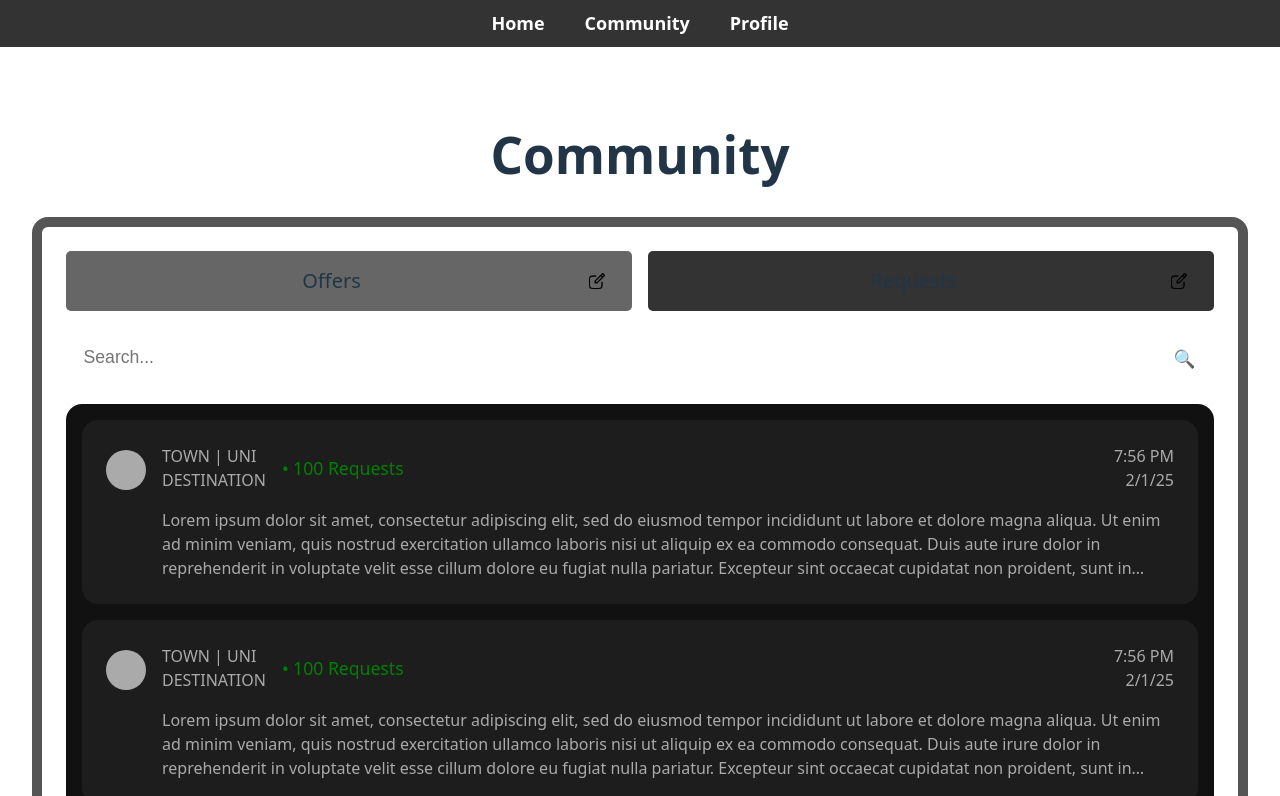
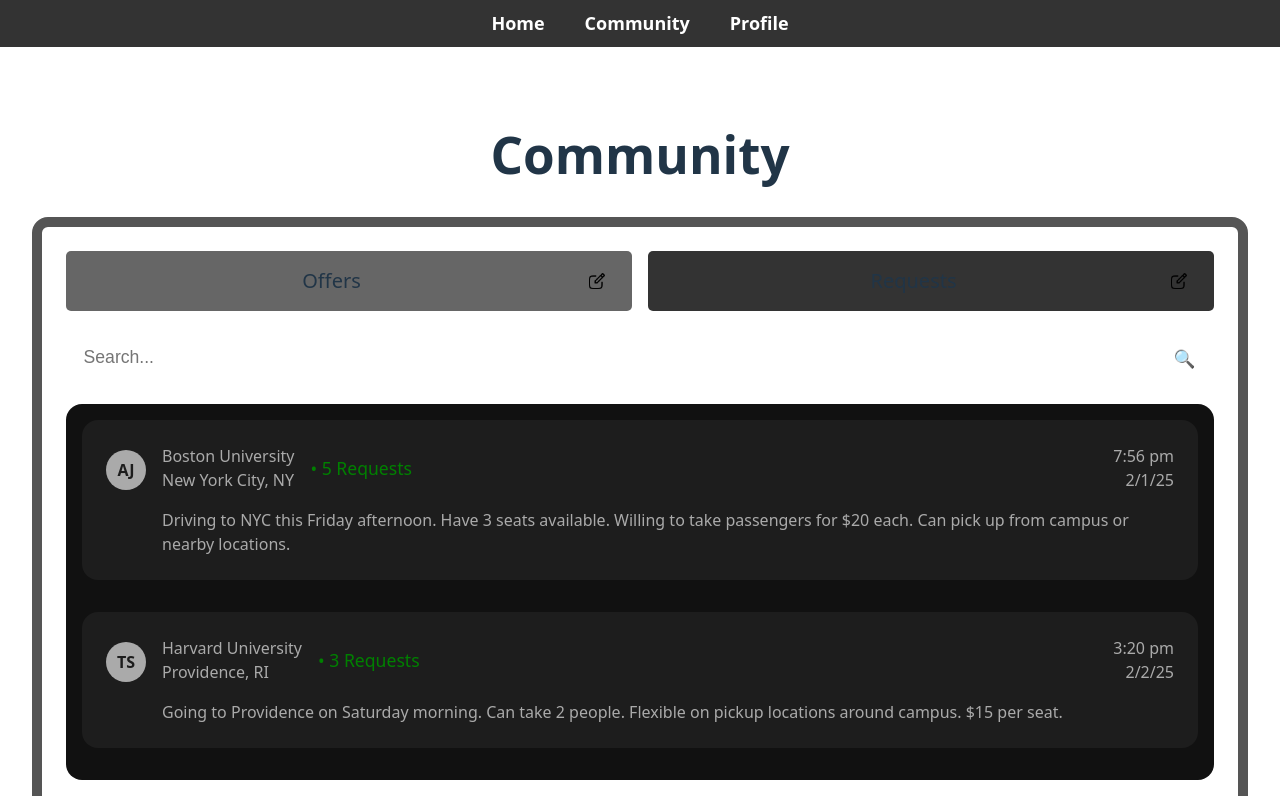
Before and after one commit to tanushsavadi/travy, a React (Vite) app: page /community in a window 1280 px wide. Shown: the top 796 px of the page. Built offline with nearby package versions, Linux system fonts and the light colour scheme.

Commit message:
Added mock post data

```diff
--- a/src/App.tsx
+++ b/src/App.tsx
@@ -1,7 +1,7 @@
 import { useState } from "react";
 import { BrowserRouter as Router, Routes, Route, Link } from "react-router-dom";
 import "./App.css";
-import Community from "./pages/Community"; // Import the Community component
+import Community from "./pages/community"; // Import the Community component
 
 function Home() {
   return (
--- a/src/components/CreatePost.tsx
+++ b/src/components/CreatePost.tsx
@@ -9,10 +9,25 @@ interface CreatePostProps {
   activeTab: "offers" | "requests";
 }
 
-const maxPassengerOptions = ['1', '2', '3', '4', '5', '6', '7', '8', '9', '10', '11', '12', '13', '14', '15'];
+const maxPassengerOptions = [
+  "1",
+  "2",
+  "3",
+  "4",
+  "5",
+  "6",
+  "7",
+  "8",
+  "9",
+  "10",
+  "11",
+  "12",
+  "13",
+  "14",
+  "15",
+];
 
 const CreatePost: React.FC<CreatePostProps> = ({ onClose, activeTab }) => {
-
   const [rideType, setRideType] = React.useState<"offer" | "request">("offer");
 
   // Update rideType based on activeTab
@@ -27,7 +42,6 @@ const CreatePost: React.FC<CreatePostProps> = ({ onClose, activeTab }) => {
   return (
     <div className="overlay">
       <div className="content">
-
         <button className="close-button" onClick={onClose}>
           X
         </button>
@@ -35,7 +49,6 @@ const CreatePost: React.FC<CreatePostProps> = ({ onClose, activeTab }) => {
         <h2 style={{ marginTop: "0", marginBottom: "1.25em" }}>Create Post</h2>
 
         <form className="form">
-
           <div className="offer-request-container">
             <input
               type="radio"
@@ -85,9 +98,7 @@ const CreatePost: React.FC<CreatePostProps> = ({ onClose, activeTab }) => {
           <button style={{ marginTop: "1em" }} type="submit">
             Post
           </button>
-
         </form>
-
       </div>
     </div>
   );
--- a/src/components/ListedPost.tsx
+++ b/src/components/ListedPost.tsx
@@ -1,48 +1,127 @@
-import React from 'react';
+import React from "react";
+
+interface ListedPostProps {
+  post: {
+    id: string;
+    user: {
+      name: string;
+      university: string;
+      avatar?: string;
+    };
+    destination: string;
+    requestCount: number;
+    timestamp: Date;
+    content: string;
+  };
+}
 
 const ListedPostContainerCSS: React.CSSProperties = {
-    display: 'flex',
-    padding: '1.5em',
-    background: '#1d1d1d',
-    borderRadius: '1em',
-    fontWeight: 500,
+  display: "flex",
+  padding: "1.5em",
+  background: "#1d1d1d",
+  borderRadius: "1em",
+  fontWeight: 500,
+  marginBottom: "1em",
 };
 
 const ListedPostTextCSS: React.CSSProperties = {
-    color: '#aaa',
-    fontSize: '1em',
-    fontWeight: 300,
-    textAlign: 'start',
-    margin: 0,
-    display: '-webkit-box',
-    WebkitLineClamp: 3,      // limits the text to 3 lines
-    WebkitBoxOrient: 'vertical',
-    overflow: 'hidden'
+  color: "#aaa",
+  fontSize: "1em",
+  fontWeight: 300,
+  textAlign: "start",
+  margin: 0,
+  display: "-webkit-box",
+  WebkitLineClamp: 3,
+  WebkitBoxOrient: "vertical",
+  overflow: "hidden",
 };
 
-// Dummy ListedPost component for demonstration purposes
-const ListedPost: React.FC = () => {
-    return (
-        <div style={ListedPostContainerCSS}>
+const UserAvatar: React.CSSProperties = {
+  width: "40px",
+  height: "40px",
+  borderRadius: "50%",
+  background: "#aaa",
+  marginTop: "0.4em",
+  marginRight: "1em",
+  display: "flex",
+  alignItems: "center",
+  justifyContent: "center",
+  color: "#1d1d1d",
+  fontWeight: "bold",
+};
 
-            <div style={{ width: '40px', height: '40px', borderRadius: '50%', background: '#aaa', marginTop: '0.4em', marginRight: '1em' }}></div>
+const ListedPost: React.FC<ListedPostProps> = ({ post }) => {
+  const formattedDate = post.timestamp.toLocaleDateString("en-US", {
+    month: "numeric",
+    day: "numeric",
+    year: "2-digit",
+  });
 
-            <div style={{ flex: 1, display: 'flex', flexDirection: 'column', gap: '1em' }}>
+  const formattedTime = post.timestamp
+    .toLocaleTimeString("en-US", {
+      hour: "numeric",
+      minute: "2-digit",
+      hour12: true,
+    })
+    .toLowerCase();
 
-                <div style={{ display: 'flex', justifyContent: 'space-between', color: '#aaa' }}>
-                    <div style={{display: 'flex', gap: '1em', alignItems: 'center' }}>
-                        <span style={{ textAlign: 'start' }}>TOWN | UNI<br />DESTINATION</span>
-                        <span style={{ color: 'green', fontSize: '1.1em' }}>• 100 Requests</span>
-                    </div>
-                    <span style={{ textAlign: 'end' }}>7:56 PM<br />2/1/25</span>
-                </div>
+  const initials = post.user.name
+    .split(" ")
+    .map((n) => n[0])
+    .join("")
+    .toUpperCase();
 
-                <p style={ListedPostTextCSS}>Lorem ipsum dolor sit amet, consectetur adipiscing elit, sed do eiusmod tempor incididunt ut labore et dolore magna aliqua. Ut enim ad minim veniam, quis nostrud exercitation ullamco laboris nisi ut aliquip ex ea commodo consequat. Duis aute irure dolor in reprehenderit in voluptate velit esse cillum dolore eu fugiat nulla pariatur. Excepteur sint occaecat cupidatat non proident, sunt in culpa qui officia deserunt mollit anim id est laborum.</p>
+  return (
+    <div style={ListedPostContainerCSS}>
+      <div style={UserAvatar}>
+        {post.user.avatar ? (
+          <img
+            src={post.user.avatar}
+            alt={post.user.name}
+            style={{ width: "100%", height: "100%", borderRadius: "50%" }}
+          />
+        ) : (
+          <span>{initials}</span>
+        )}
+      </div>
 
-            </div>
+      <div
+        style={{
+          flex: 1,
+          display: "flex",
+          flexDirection: "column",
+          gap: "1em",
+        }}
+      >
+        <div
+          style={{
+            display: "flex",
+            justifyContent: "space-between",
+            color: "#aaa",
+          }}
+        >
+          <div style={{ display: "flex", gap: "1em", alignItems: "center" }}>
+            <span style={{ textAlign: "start" }}>
+              {post.user.university}
+              <br />
+              {post.destination}
+            </span>
+            <span style={{ color: "green", fontSize: "1.1em" }}>
+              • {post.requestCount}{" "}
+              {post.requestCount === 1 ? "Request" : "Requests"}
+            </span>
+          </div>
+          <span style={{ textAlign: "end" }}>
+            {formattedTime}
+            <br />
+            {formattedDate}
+          </span>
+        </div>
 
-        </div>
-    );
+        <p style={ListedPostTextCSS}>{post.content}</p>
+      </div>
+    </div>
+  );
 };
 
 export default ListedPost;
--- a/src/components/communityTabs.tsx
+++ b/src/components/communityTabs.tsx
@@ -2,28 +2,49 @@ import React, { useState } from "react";
 import "../styling/CommunityTabs.css";
 import createPostIcon from "../assets/createPost.png";
 import CreatePost from "./CreatePost";
-import SearchBar from "./SearchBar";
+import SearchBar from "./searchBar";
 import ListedPost from "./ListedPost";
+import { mockPosts } from "../data/mockPosts";
 
 const SimpleTabs: React.FC = () => {
-
   const [activeTab, setActiveTab] = useState<"offers" | "requests">("offers");
   const [showCreatePost, setShowCreatePost] = useState(false);
+  const [searchQuery, setSearchQuery] = useState("");
 
   const handleShowCreatePost = () => {
     setShowCreatePost(!showCreatePost);
   };
 
+  // Filter posts based on active tab and search query
+  const filteredPosts = mockPosts
+    .filter((post) =>
+      activeTab === "offers" ? post.type === "offer" : post.type === "request"
+    )
+    .filter(
+      (post) =>
+        post.destination.toLowerCase().includes(searchQuery.toLowerCase()) ||
+        post.user.university
+          .toLowerCase()
+          .includes(searchQuery.toLowerCase()) ||
+        post.content.toLowerCase().includes(searchQuery.toLowerCase())
+    );
+
   return (
     <div className="tabs-container">
-
       <div className="tabs-header">
         <div
           className={`tab ${activeTab === "offers" ? "active" : ""}`}
           onClick={() => setActiveTab("offers")}
         >
-          <span>Offers  </span>
-          <button className="create-post-button" onClick={handleShowCreatePost}>
+          <span>Offers</span>
+          <button
+            className="create-post-button"
+            onClick={(e) => {
+              e.stopPropagation();
+              handleShowCreatePost();
+            }}
+            aria-label="Create post"
+          >
             <img
               src={createPostIcon}
               alt="Create Post"
@@ -35,8 +56,15 @@ const SimpleTabs: React.FC = () => {
           className={`tab ${activeTab === "requests" ? "active" : ""}`}
           onClick={() => setActiveTab("requests")}
         >
-          <span>Requests  </span>
-          <button className="create-post-button" onClick={handleShowCreatePost}>
+          <span>Requests</span>
+          <button
+            className="create-post-button"
+            onClick={(e) => {
+              e.stopPropagation();
+              handleShowCreatePost();
+            }}
+            aria-label="Create post"
+          >
             <img
               src={createPostIcon}
               alt="Create Post"
@@ -46,20 +74,40 @@ const SimpleTabs: React.FC = () => {
         </div>
       </div>
 
-      <SearchBar />
+      <SearchBar
+        value={searchQuery}
+        onChange={(e) => setSearchQuery(e.target.value)}
+        placeholder={`Search ${activeTab}...`}
+      />
 
       <div className="tab-content">
-
-        <ListedPost />
-        <ListedPost />
-        <ListedPost />
-
+        {filteredPosts.length > 0 ? (
+          filteredPosts.map((post) => <ListedPost key={post.id} post={post} />)
+        ) : (
+          <div
+            style={{
+              color: "#aaa",
+              textAlign: "center",
+              padding: "2em",
+              fontStyle: "italic",
+            }}
+          >
+            No {activeTab} found
+            {mockPosts.length > 0 ? " matching your search" : ""}
+          </div>
+        )}
       </div>
 
       {showCreatePost && (
-        <CreatePost onClose={handleShowCreatePost} activeTab={activeTab} />
+        <CreatePost
+          onClose={handleShowCreatePost}
+          activeTab={activeTab}
+          onCreate={(newPost) => {
+            // In a real app, you would add to your state management here
+            console.log("New post created:", newPost);
+          }}
+        />
       )}
-
     </div>
   );
 };
--- /dev/null
+++ b/src/data/mockPosts.tsx
@@ -0,0 +1,68 @@
+export interface ListedPost {
+  id: string;
+  user: {
+    avatar?: string; // URL or base64 image data
+    name: string;
+    university: string;
+  };
+  type: "offer" | "request";
+  destination: string;
+  requestCount: number;
+  timestamp: Date;
+  content: string;
+}
+
+export const mockPosts: ListedPost[] = [
+  {
+    id: "1",
+    user: {
+      name: "Alex Johnson",
+      university: "Boston University",
+    },
+    type: "offer",
+    destination: "New York City, NY",
+    requestCount: 5,
+    timestamp: new Date("2025-02-01T19:56:00"),
+    content:
+      "Driving to NYC this Friday afternoon. Have 3 seats available. Willing to take passengers for $20 each. Can pick up from campus or nearby locations.",
+  },
+  {
+    id: "2",
+    user: {
+      name: "Sam Wilson",
+      university: "MIT",
+    },
+    type: "request",
+    destination: "Boston, MA",
+    requestCount: 12,
+    timestamp: new Date("2025-01-30T08:30:00"),
+    content:
+      "Looking for a ride from Logan Airport to Cambridge area on Sunday evening. Have 2 large suitcases. Willing to pay $30 for the ride.",
+  },
+  {
+    id: "3",
+    user: {
+      name: "Taylor Smith",
+      university: "Harvard University",
+    },
+    type: "offer",
+    destination: "Providence, RI",
+    requestCount: 3,
+    timestamp: new Date("2025-02-02T15:20:00"),
+    content:
+      "Going to Providence on Saturday morning. Can take 2 people. Flexible on pickup locations around campus. $15 per seat.",
+  },
+  {
+    id: "4",
+    user: {
+      name: "Jordan Lee",
+      university: "Northeastern University",
+    },
+    type: "request",
+    destination: "Chicago, IL",
+    requestCount: 8,
+    timestamp: new Date("2025-01-29T11:45:00"),
+    content:
+      "Need a ride to Chicago for spring break. Looking to leave around March 10th. Will share driving and gas costs. Have 1 medium suitcase.",
+  },
+];
--- a/src/pages/community.tsx
+++ b/src/pages/community.tsx
@@ -1,5 +1,5 @@
 import React from "react";
-import SimpleTabs from "../components/CommunityTabs";
+import SimpleTabs from "../components/communityTabs";
 
 const Community: React.FC = () => {
   return (
```
